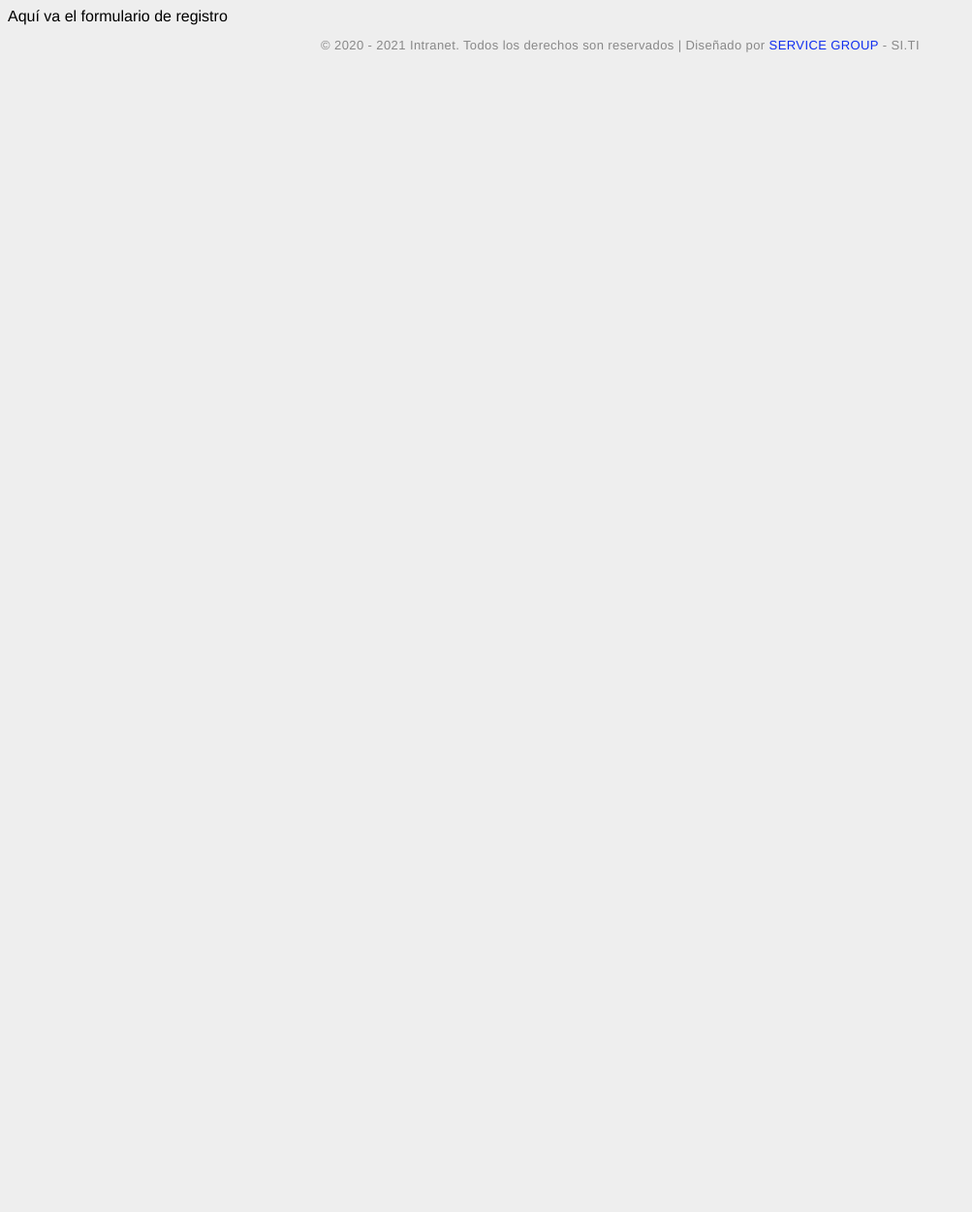
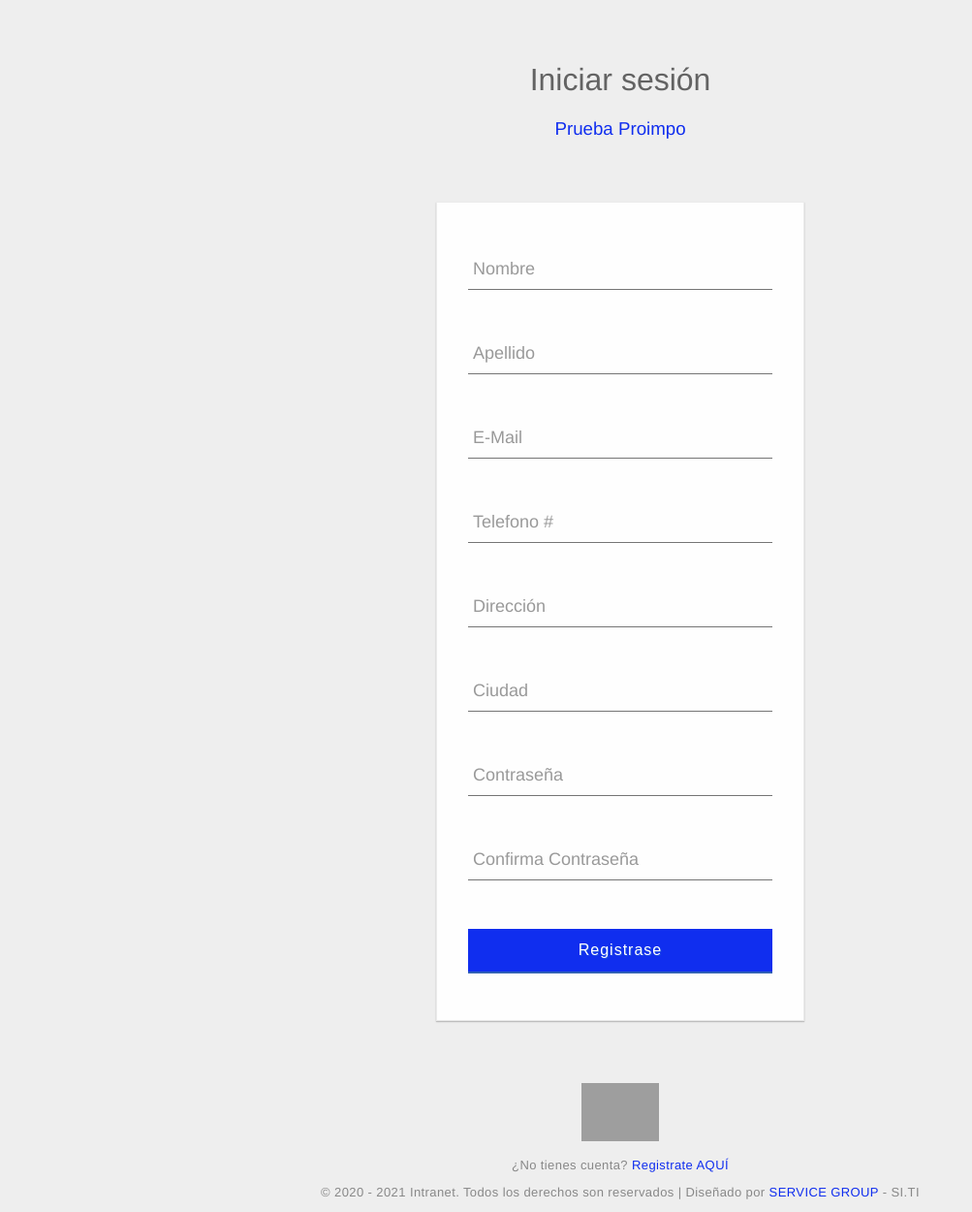
Before and after one commit to fandres1112/pruebaproimpo, a PHP site: page /index.php?pagina=registro in a window 1280 px wide. Shown: the whole page at 97% size, without its empty margins (0-1003 px from the left). Before the commit the page ends 54 px from the top, so only its background shows below. Run offline with PHP 8.4, Linux system fonts and the light colour scheme; grey boxes are pictures that could not be loaded.

Commit message:
Se agrega formulario Registro

```diff
--- a/vista/pagina/login.php
+++ b/vista/pagina/login.php
@@ -1,3 +1,4 @@
+<link href="css/style.css" rel="stylesheet" type="text/css" media="all">
 <hgroup>
     <h1>Iniciar sesión</h1>
     <h3>Prueba Proimpo</h3>
--- a/vista/pagina/registro.php
+++ b/vista/pagina/registro.php
@@ -1,2 +1,47 @@
+<link href="css/style.css" rel="stylesheet" type="text/css" media="all">
+<hgroup>
+    <h1>Iniciar sesión</h1>
+    <h3>Prueba Proimpo</h3>
+</hgroup>
+<form>
+    <div class="group">
+        <input type="text"><span class="highlight"></span><span class="bar"></span>
+        <label>Nombre</label>
+    </div>
+    <div class="group">
+        <input type="text"><span class="highlight"></span><span class="bar"></span>
+        <label>Apellido</label>
+    </div>
+    <div class="group">
+        <input type="email"><span class="highlight"></span><span class="bar"></span>
+        <label>E-Mail</label>
+    </div>
+    <div class="group">
+        <input type="text"><span class="highlight"></span><span class="bar"></span>
+        <label>Telefono #</label>
+    </div>
+    <div class="group">
+        <input type="text"><span class="highlight"></span><span class="bar"></span>
+        <label>Dirección</label>
+    </div>
+    <div class="group">
+        <input type="text"><span class="highlight"></span><span class="bar"></span>
+        <label>Ciudad</label>
+    </div>
+    <div class="group">
+        <input type="text"><span class="highlight"></span><span class="bar"></span>
+        <label>Contraseña</label>
+    </div>
+    <div class="group">
+        <input type="text"><span class="highlight"></span><span class="bar"></span>
+        <label>Confirma Contraseña</label>
+    </div>
+    <button type="button" class="button buttonBlue">Registrase
+        <div class="ripples buttonRipples"><span class="ripplesCircle"></span></div>
+    </button>
+</form>
+<footer><a href="#" target="_blank"><img src="https://www.polymer-project.org/images/logos/p-logo.svg"></a>
+    <p>¿No tienes cuenta? <a href="index.php?pagina=registro" >Registrate AQUÍ</a></p>
+</footer>
 
-    <div>Aquí va el formulario de registro</div>
+<script src="js/jslogin.js" type="text/javascript"></script>
--- a/vista/plantilla.php
+++ b/vista/plantilla.php
@@ -5,7 +5,6 @@
     <meta http-equiv="X-UA-Compatible" content="IE=edge">
     <meta name="viewport" content="width=device-width, initial-scale=1.0">
     <title>Proimpo prueba</title>
-    <link href="css/style.css" rel="stylesheet" type="text/css" media="all">
 </head>
 <body>
     <?php
```
